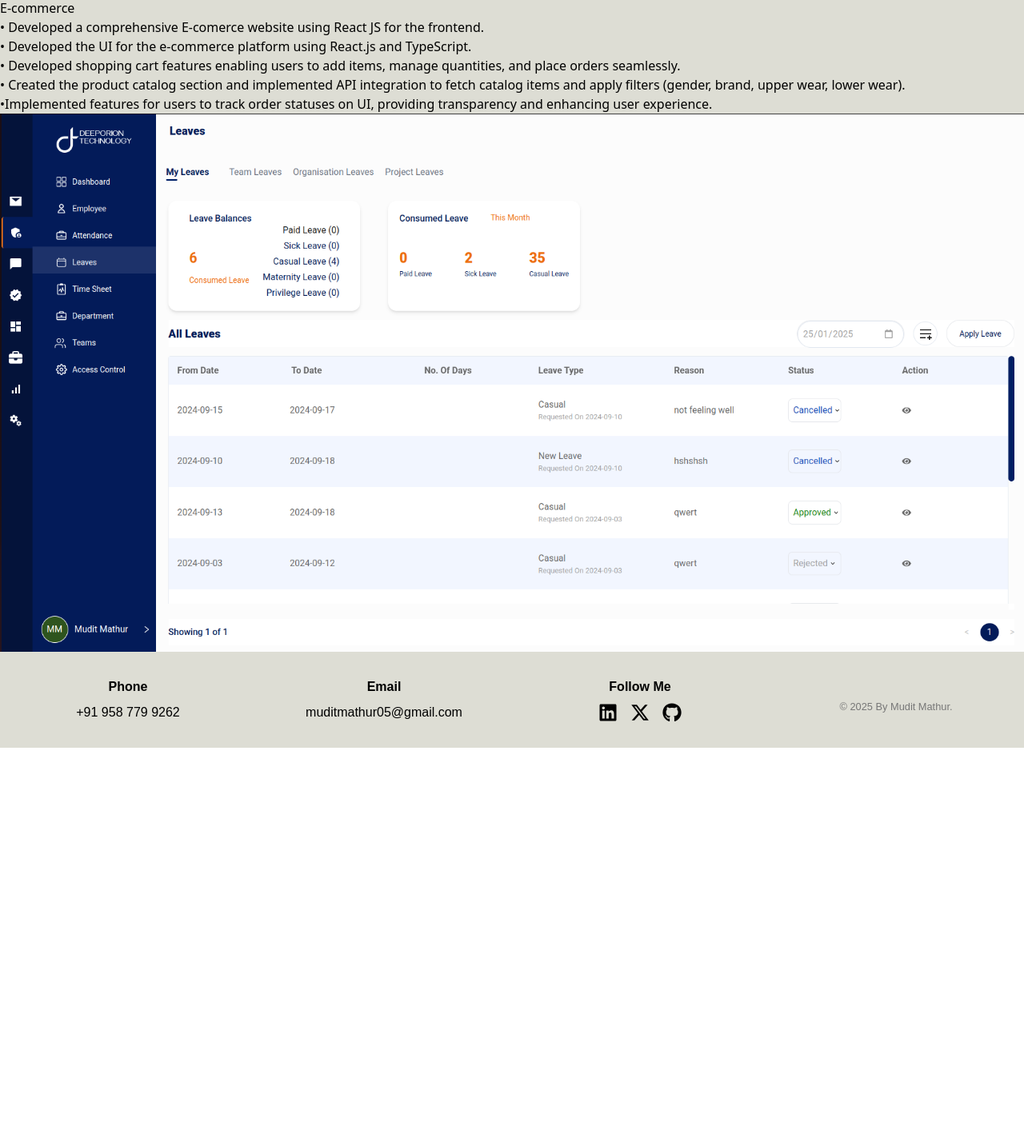
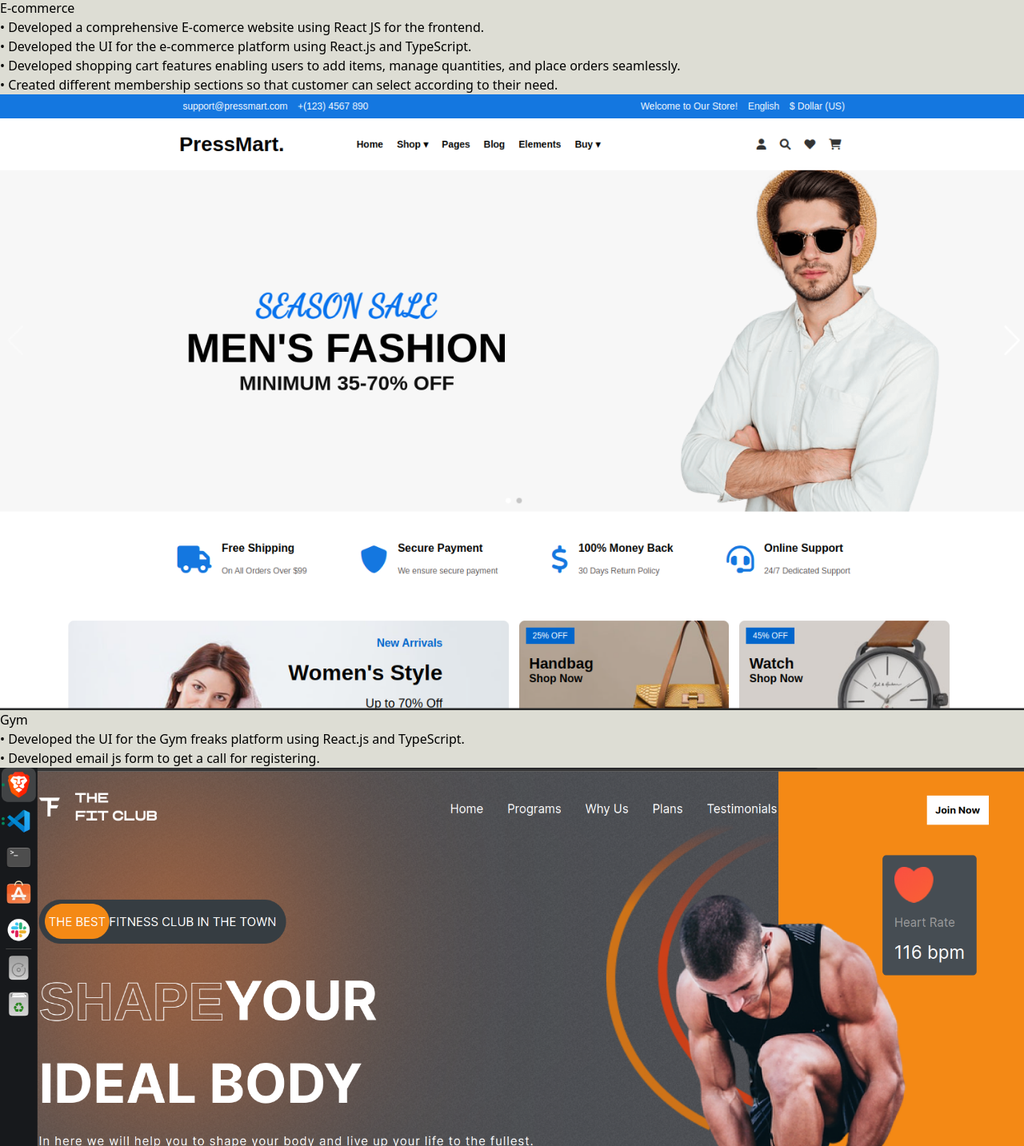
Before and after one commit to muditmathurr/my-portfolio, a React (Vite) app: page /project in a window 1280 px wide. Shown: the part 897-2330 px from the top of the page at 80% size. Before the commit the page ends 1832 px from the top, so only its background shows below. Built offline with nearby package versions, Linux system fonts and the light colour scheme.

Commit message:
ui changes

```diff
--- a/src/Components/Contact.jsx
+++ b/src/Components/Contact.jsx
@@ -21,15 +21,15 @@
 
         emailjs
             .sendForm(
-                'service_63ec6fd', // Replace with your EmailJS service ID
-                'template_pfzrtpj', // Replace with your EmailJS template ID
-                formRef.current, // Use the form reference
-                '-Kxp5JUU-pahNBrZx' // Replace with your EmailJS user ID
+                'service_63ec6fd',
+                'template_pfzrtpj',
+                formRef.current,
+                '-Kxp5JUU-pahNBrZx'
             )
             .then(
                 (result) => {
                     alert('Email sent successfully!');
-                    formRef.current.reset(); // Clear the form
+                    formRef.current.reset();
                 },
                 (error) => {
                     alert('Failed to send email. Please try again.');
@@ -39,6 +39,7 @@
     };
 
     const contactStyle = {
+        marginBottom: '8rem',
         display: 'flex',
         flexDirection: isMobile ? "column" : "row",
         justifyContent: isMobile ? "center" : "space-evenly",
@@ -50,15 +51,15 @@
     };
 
     const formStyle = {
-        width: isMobile ? '100%' : '80%', // Full width for mobile, 50% for desktop
-        maxWidth: '30rem', // Limit the max width for desktop
-        margin: '0 auto', // Center the form
-        padding: '1.5rem', // Add padding inside the form
-        borderRadius: '10px', // Optional: Round the corners
+        width: isMobile ? '100%' : '80%',
+        maxWidth: '30rem',
+        margin: '0 auto',
+        padding: '1.5rem',
+        borderRadius: '10px',
     };
 
     const leftSectionStyle = {
-        width: '40%',
+        width: isMobile? '80%': '40%',
         textAlign: isMobile ? 'center' : '',
         marginBottom: isMobile ? "" : '17rem',
     };
--- a/src/Components/Footer.jsx
+++ b/src/Components/Footer.jsx
@@ -25,7 +25,7 @@
             {/* Email Section */}
             <div style={{ flex: "1", minWidth: "150px" }}>
                 <h4 style={{ margin: "0 0 0.5rem", fontWeight: "bold" }}>Email</h4>
-                <p style={{ margin: 0 }}>muditmathur05@gmail.com</p>
+                <p style={{ margin: 0, fontSize: "15px"}}>muditmathur05@gmail.com</p>
             </div>
 
             {/* Follow Me Section */}
--- a/src/Components/MyWork.jsx
+++ b/src/Components/MyWork.jsx
@@ -2,7 +2,8 @@
 import Navbar from './Navbar';
 import Footer from './Footer';
 import internal from './../assets/internal.png'
-
+import gym from './../assets/gym.png'
+import ecom from './../assets/ecom.png'
 const MyWork = () => {
 
     const [windowWidth, setWindowWidth] = useState(window.innerWidth);
@@ -72,10 +73,19 @@
                                 className="object-cover rounded-lg"
                                 sizes="(max-width: 768px) 100vw, 50vw"
                             />
+                            {/* <div style={{}}>
+
+                                <button style={{
+                                    width: "30rem",
+                                    border: "2px solid white",
+                                    borderRadius: "5px",
+                                    backgroundColor: "rgba(10,0,100,0.5)"
+                                }}>Github</button>
+                            </div> */}
                         </div>
                     </div>
 
-                    {/* Project 02 */}
+                    {/* Project 03 */}
                     <div className="grid grid-cols-1 lg:grid-cols-2 gap-8 items-center">
                         <div className="space-y-4">
                             <h2 className="text-2xl font-semibold">E-commerce</h2>
@@ -90,17 +100,34 @@
                                 • Developed shopping cart features enabling users to add items, manage quantities, and place orders seamlessly.
                             </p>
                             <p className="text-gray-600 leading-relaxed">
-                                • Created the product catalog section and implemented API integration to fetch catalog items and apply filters
-                                (gender, brand, upper wear, lower wear).
-                            </p>
-                            <p className="text-gray-600 leading-relaxed">
-                                •Implemented features for users to track order statuses on UI, providing transparency and enhancing user
-                                experience.
+                                • Created different membership sections so that customer can select according to their need.
                             </p>
                         </div>
                         <div className="relative h-[300px] w-full">
                             <img
-                                src={internal}
+                                src={ecom}
+                                alt="Project 2 showcase"
+                                fill
+                                className="object-cover rounded-lg"
+                                sizes="(max-width: 768px) 100vw, 50vw"
+                            />
+                        </div>
+                    </div>
+
+                    <div className="grid grid-cols-1 lg:grid-cols-2 gap-8 items-center">
+                        <div className="space-y-4">
+                            <h2 className="text-2xl font-semibold">Gym</h2>
+                            <p className="text-gray-600 leading-relaxed">
+                                • Developed the UI for the Gym freaks platform using React.js and TypeScript.
+                            </p>
+                            <p className="text-gray-600 leading-relaxed">
+                                • Developed email js form to get a call for registering.
+                            </p>
+
+                        </div>
+                        <div className="relative h-[300px] w-full">
+                            <img
+                                src={gym}
                                 alt="Project 2 showcase"
                                 fill
                                 className="object-cover rounded-lg"
--- a/src/Components/Resume.jsx
+++ b/src/Components/Resume.jsx
@@ -106,26 +106,15 @@
                         <div style={subsectionHeaderStyle}>Education</div>
                         <div style={itemContainerStyle}>
                             <div>
-                                <h4 style={{fontWeight: "bold", fontSize: "1.3rem", width:"22rem"}}>Subodh College | Master’s Degree</h4>
+                                <h4 style={{fontWeight: "bold", fontSize: "1.3rem", width:"19rem"}}>Subodh College | Master’s Degree</h4>
                                 <p>2021 - 2023</p>
                             </div>
-                            <div style={detailsStyle}>
-                                {/* <p>
-                                    I'm a paragraph. Click here to add your own text and edit me.
-                                    Let your users get to know you.
-                                </p> */}
-                            </div>
+
                         </div>
                         <div style={itemContainerStyle}>
                             <div>
-                                <h4 style={{fontWeight: "bold", fontSize: "1.3rem", width:"25rem"}}>JECRC University | Bachelor’s Degree</h4>
+                                <h4 style={{fontWeight: "bold", fontSize: "1.3rem", width:"19rem"}}>JECRC University | Bachelor’s Degree</h4>
                                 <p>2018 - 2021</p>
-                            </div>
-                            <div style={detailsStyle}>
-                                {/* <p>
-                                    I'm a paragraph. Click here to add your own text and edit me.
-                                    Let your users get to know you.
-                                </p> */}
                             </div>
                         </div>
                     </div>
```
Also changed, not shown: src/assets/ecom.png (added), src/assets/gym.png (added).
